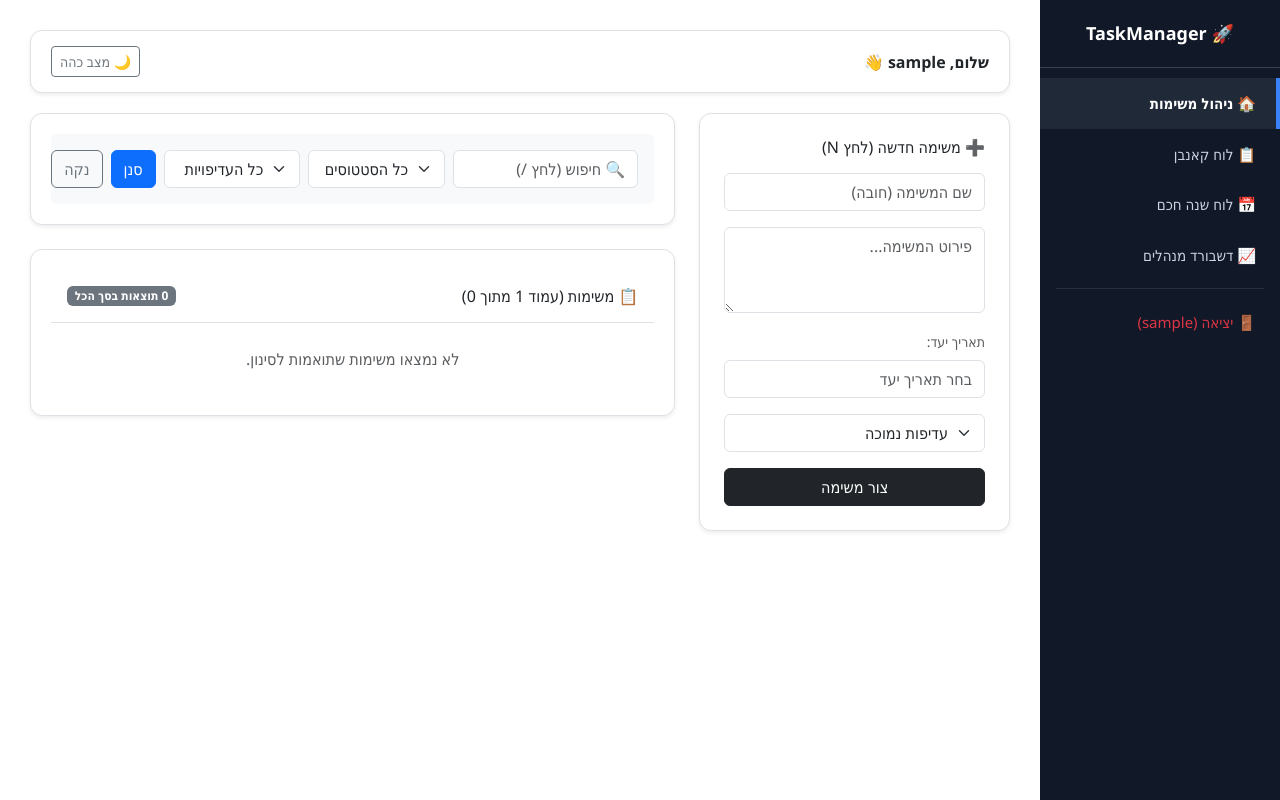
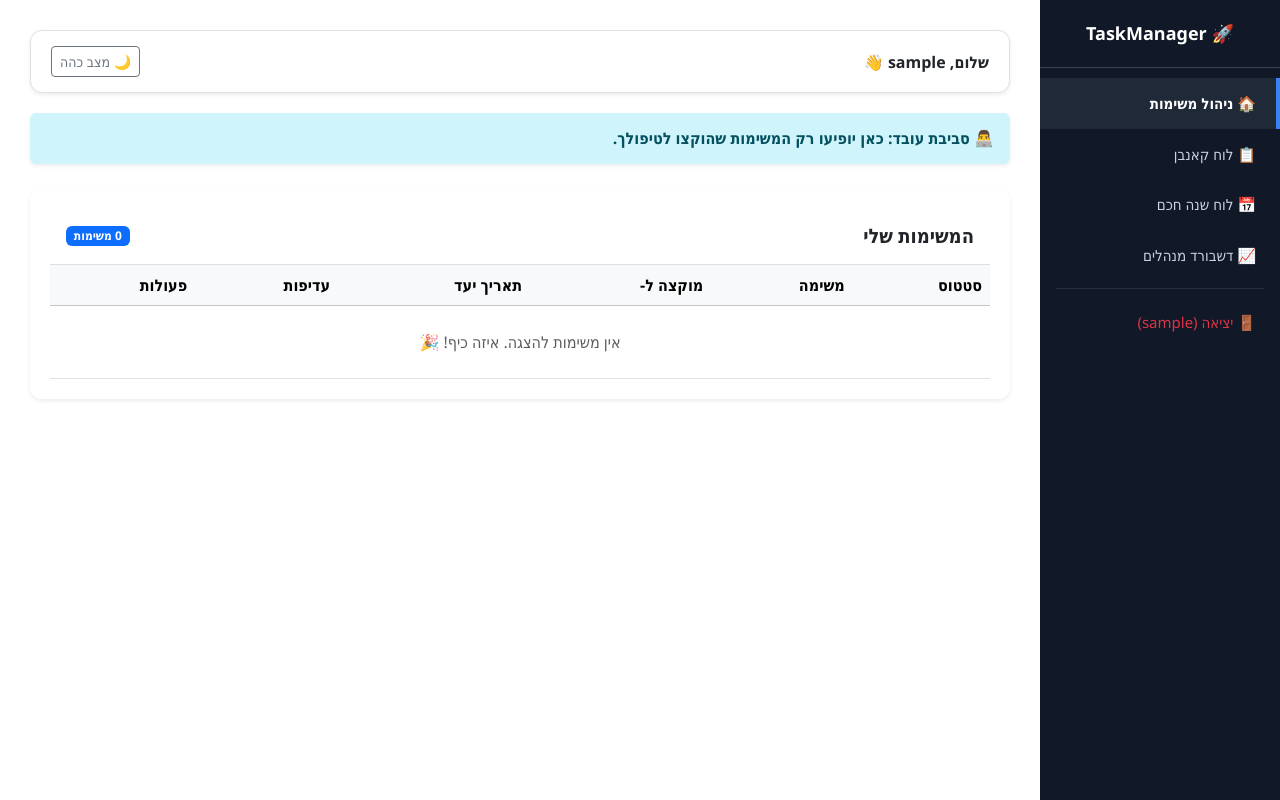
Before and after one commit to mv89-heb/task_manager, a Flask app: page / in a window 1280 px wide. Run offline with Flask 3, Linux system fonts and the light colour scheme; the visitor is signed in with stand-in values (Sample User, id 1); data that the repository does not hold is empty; some libraries are stand-ins or nearby versions.

Commit message:
Update tasks.html

```diff
--- a/app/templates/tasks.html
+++ b/app/templates/tasks.html
@@ -1,149 +1,113 @@
 {% extends "base.html" %}
 {% block content %}
 
-<div class="row g-4">
-
-<div class="col-md-4">
-<div class="card-modern p-4 shadow-sm">
-    <h6 class="mb-3">➕ משימה חדשה (לחץ N)</h6>
-    <form method="POST">
-        <input id="titleInput" name="title" class="form-control mb-3" placeholder="שם המשימה (חובה)" required>
-        <textarea name="description" class="form-control mb-3" rows="3" placeholder="פירוט המשימה..."></textarea>
-
-        <label class="form-label small text-muted">תאריך יעד:</label>
-        <input type="text" name="due_date" class="form-control mb-3" placeholder="בחר תאריך יעד" onfocus="(this.type='date')" onblur="if(!this.value) this.type='text'">
-
-        <select name="priority" class="form-select mb-3">
-            <option value="LOW">עדיפות נמוכה</option>
-            <option value="MEDIUM">עדיפות בינונית</option>
-            <option value="HIGH">עדיפות גבוהה</option>
-        </select>
-        <button type="submit" class="btn btn-dark w-100">צור משימה</button>
-    </form>
-</div>
-</div>
-
-<div class="col-md-8">
-
-<div class="card-modern shadow-sm mb-4">
-    <div class="p-3 bg-light rounded" style="background: var(--bs-tertiary-bg) !important;">
-        <form method="GET" action="/" class="row g-2 align-items-center">
-            <div class="col-md-4">
-                <input id="searchInput" type="text" name="search" class="form-control" placeholder="🔍 חיפוש (לחץ /)" value="{{ request.args.get('search', '') }}">
+{% if current_user.role == 'manager' %}
+<div class="card-modern mb-4 shadow-sm border-0">
+    <h5 class="fw-bold text-primary mb-3">✨ הוספת משימה חדשה</h5>
+    <form method="POST" action="/" class="row g-3">
+        <div class="col-md-3">
+            <input type="text" name="title" class="form-control" placeholder="כותרת המשימה" required>
         </div>
         <div class="col-md-3">
-                <select name="status" class="form-select">
-                    <option value="">כל הסטטוסים</option>
-                    <option value="TODO" {% if request.args.get('status') == 'TODO' %}selected{% endif %}>פתוחות</option>
-                    <option value="DONE" {% if request.args.get('status') == 'DONE' %}selected{% endif %}>הושלמו</option>
+            <input type="text" name="description" class="form-control" placeholder="תיאור קצר">
+        </div>
+        <div class="col-md-2">
+            <input type="date" name="due_date" class="form-control">
+        </div>
+        <div class="col-md-2">
+            <select name="assigned_to_id" class="form-select">
+                <option value="{{ current_user.id }}">שייך אליי</option>
+                {% for user in all_users %}
+                    {% if user.id != current_user.id %}
+                        <option value="{{ user.id }}">שייך ל: {{ user.username }}</option>
+                    {% endif %}
+                {% endfor %}
             </select>
         </div>
-            <div class="col-md-3">
-                <select name="priority" class="form-select">
-                    <option value="">כל העדיפויות</option>
-                    <option value="HIGH" {% if request.args.get('priority') == 'HIGH' %}selected{% endif %}>גבוהה</option>
-                    <option value="MEDIUM" {% if request.args.get('priority') == 'MEDIUM' %}selected{% endif %}>בינונית</option>
-                    <option value="LOW" {% if request.args.get('priority') == 'LOW' %}selected{% endif %}>נמוכה</option>
-                </select>
-            </div>
-            <div class="col-md-2 d-flex gap-2">
-                <button type="submit" class="btn btn-primary w-100">סנן</button>
-                <a href="/" class="btn btn-outline-secondary w-100">נקה</a>
+        <div class="col-md-2">
+            <button type="submit" class="btn btn-primary w-100 fw-bold">➕ הוסף</button>
         </div>
     </form>
 </div>
+{% else %}
+<div class="alert alert-info border-0 shadow-sm mb-4">
+    <h6 class="m-0 fw-bold">👨‍💻 סביבת עובד: כאן יופיעו רק המשימות שהוקצו לטיפולך.</h6>
+</div>
+{% endif %}
+
+<div class="card-modern shadow-sm border-0">
+    <div class="p-3 border-bottom d-flex justify-content-between align-items-center">
+        <h5 class="m-0 fw-bold">
+            {% if current_user.role == 'manager' %}כל המשימות בארגון{% else %}המשימות שלי{% endif %}
+        </h5>
+        <span class="badge bg-primary text-white">{{ pagination.total }} משימות</span>
     </div>
 
-<div class="card-modern shadow-sm">
-    <div class="p-3 border-bottom d-flex justify-content-between align-items-center">
-        <h6 class="m-0">📋 משימות (עמוד {{pagination.page}} מתוך {{pagination.pages}})</h6>
-        <span class="badge bg-secondary">{{pagination.total}} תוצאות בסך הכל</span>
-    </div>
-
-    {% if tasks %}
-    <table class="table align-middle mb-0 table-hover">
+    <div class="table-responsive">
+        <table class="table table-hover align-middle mb-0">
             <thead class="table-light">
                 <tr>
-                <th>פרטי המשימה</th>
-                <th><a href="?sort=due_date&order={% if sort_by == 'due_date' and order == 'asc' %}desc{% else %}asc{% endif %}" class="text-decoration-none text-dark">יעד ↕</a></th>
-                <th><a href="?sort=priority&order={% if sort_by == 'priority' and order == 'asc' %}desc{% else %}asc{% endif %}" class="text-decoration-none text-dark">סטטוס ↕</a></th>
+                    <th>סטטוס</th>
+                    <th>משימה</th>
+                    <th>מוקצה ל-</th>
+                    <th>תאריך יעד</th>
+                    <th>עדיפות</th>
                     <th class="text-end">פעולות</th>
                 </tr>
             </thead>
             <tbody>
-            {% for t in tasks %}
+                {% for task in tasks %}
                 <tr>
                     <td>
-                    <div class="fw-bold">{{t.title}}</div>
-                    {% if t.description %}
-                    <div class="text-muted small" style="max-width: 250px; white-space: nowrap; overflow: hidden; text-overflow: ellipsis;">
-                        {{t.description}}
-                    </div>
+                        {% if task.status == 'DONE' %}
+                            <span class="badge bg-success">בוצע</span>
+                        {% else %}
+                            <span class="badge bg-warning text-dark">בתהליך</span>
                         {% endif %}
                     </td>
                     <td>
-                    {% if t.due_date %}
-                        <span class="badge bg-light text-dark border">{{t.due_date.strftime('%d/%m/%Y')}}</span>
+                        <div class="fw-bold text-dark">{{ task.title }}</div>
+                        <div class="small text-muted text-truncate" style="max-width: 200px;">{{ task.description }}</div>
+                    </td>
+                    <td>
+                        <span class="badge bg-info text-dark">
+                            {% if task.assignee %}{{ task.assignee.username }}{% else %}לא משויך{% endif %}
+                        </span>
+                    </td>
+                    <td>
+                        {% if task.due_date %}
+                            <span class="small text-secondary">📅 {{ task.due_date.strftime('%d/%m/%Y') }}</span>
                         {% else %}
-                        <span class="text-muted small">-</span>
+                            <span class="small text-muted">-</span>
                         {% endif %}
                     </td>
                     <td>
-                    {% if t.status == "DONE" %}
-                    <span class="badge bg-success">בוצע</span>
-                    {% else %}
-                        {% if t.priority == "HIGH" %}
-                        <span class="badge bg-danger">דחוף</span>
-                        {% elif t.priority == "MEDIUM" %}
-                        <span class="badge bg-warning text-dark">בינוני</span>
-                        {% else %}
-                        <span class="badge bg-secondary">רגיל</span>
-                        {% endif %}
+                        {% if task.priority == 'HIGH' %} <span class="badge bg-danger">גבוהה</span>
+                        {% elif task.priority == 'MEDIUM' %} <span class="badge bg-warning text-dark">בינונית</span>
+                        {% else %} <span class="badge bg-secondary">נמוכה</span>
                         {% endif %}
                     </td>
                     <td class="text-end">
-                    <a href="/done/{{t.id}}" class="btn btn-sm btn-outline-success">✔</a>
-                    <a href="/edit/{{t.id}}" class="btn btn-sm btn-outline-primary">✏</a>
-                    <a href="/delete/{{t.id}}" class="btn btn-sm btn-outline-danger" onclick="return confirm('למחוק את המשימה?')">🗑</a>
+                        {% if task.status != 'DONE' %}
+                            <a href="/done/{{ task.id }}" class="btn btn-sm btn-success fw-bold">✔️ בוצע</a>
+                        {% endif %}
+
+                        {% if current_user.role == 'manager' %}
+                            <a href="/edit/{{ task.id }}" class="btn btn-sm btn-outline-primary ms-1">✏️</a>
+                            <a href="/delete/{{ task.id }}" class="btn btn-sm btn-danger ms-1">🗑️</a>
+                        {% else %}
+                            <span class="badge bg-light text-secondary ms-2 border">👁️ קריאה בלבד</span>
+                        {% endif %}
                     </td>
+                </tr>
+                {% else %}
+                <tr>
+                    <td colspan="6" class="text-center text-muted p-4">אין משימות להצגה. איזה כיף! 🎉</td>
                 </tr>
                 {% endfor %}
             </tbody>
         </table>
-
-    <div class="p-3 d-flex justify-content-center">
-        <ul class="pagination pagination-sm m-0">
-            <li class="page-item {% if not pagination.has_prev %}disabled{% endif %}">
-                <a class="page-link" href="?page={{ pagination.prev_num }}&sort={{sort_by}}&order={{order}}">הקודם</a>
-            </li>
-            <li class="page-item {% if not pagination.has_next %}disabled{% endif %}">
-                <a class="page-link" href="?page={{ pagination.next_num }}&sort={{sort_by}}&order={{order}}">הבא</a>
-            </li>
-        </ul>
-    </div>
-    {% else %}
-    <div class="p-4 text-center text-muted">
-        לא נמצאו משימות שתואמות לסינון.
-    </div>
-    {% endif %}
-</div>
     </div>
 </div>
 
-<script>
-document.addEventListener('keydown', function(e) {
-    // מניעת הפעלה אם המשתמש כבר מקליד בתוך שדה טקסט
-    if (e.target.tagName === 'INPUT' || e.target.tagName === 'TEXTAREA') return;
-
-    if (e.key === 'n' || e.key === 'מ') {
-        e.preventDefault(); // מונע הקלדה של האות עצמה
-        document.getElementById('titleInput').focus();
-    }
-    if (e.key === '/') {
-        e.preventDefault();
-        document.getElementById('searchInput').focus();
-    }
-});
-</script>
-
 {% endblock %}
```
Lines whose indentation alone changed are shown as unchanged.
